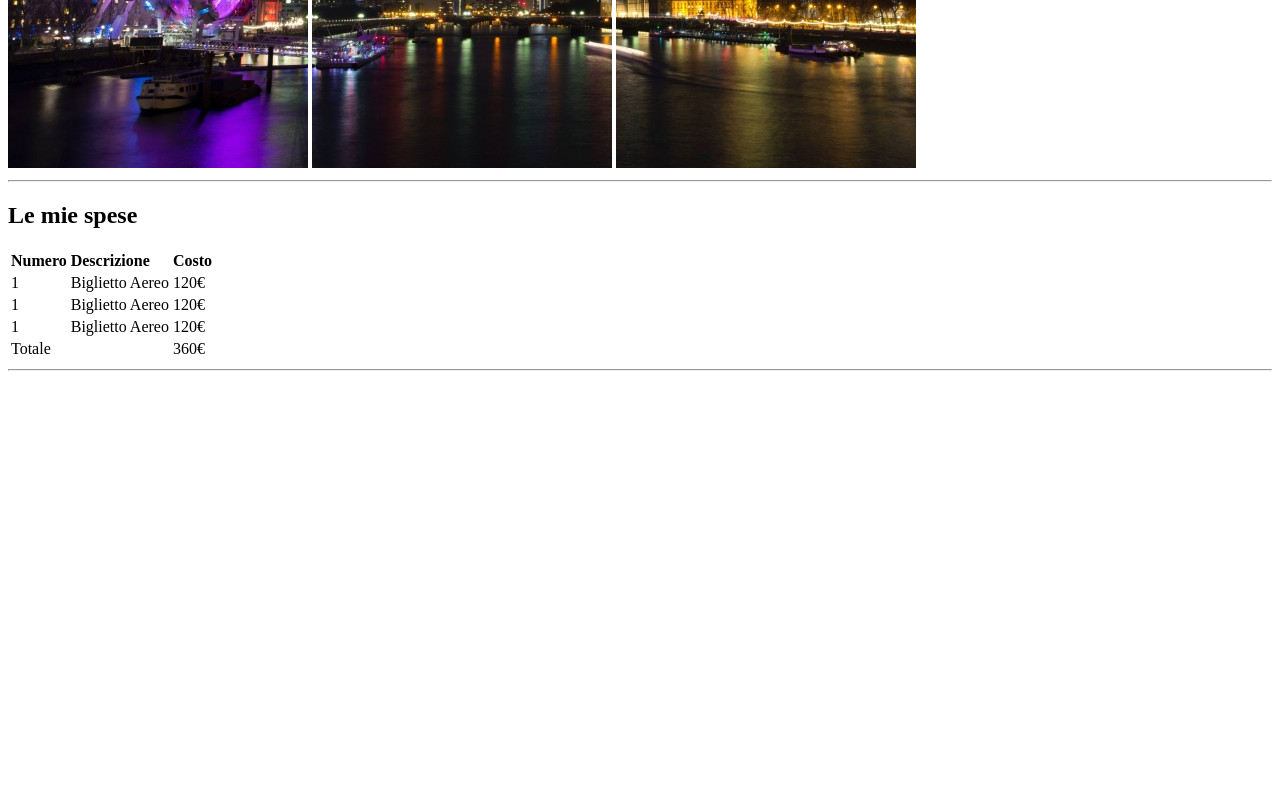
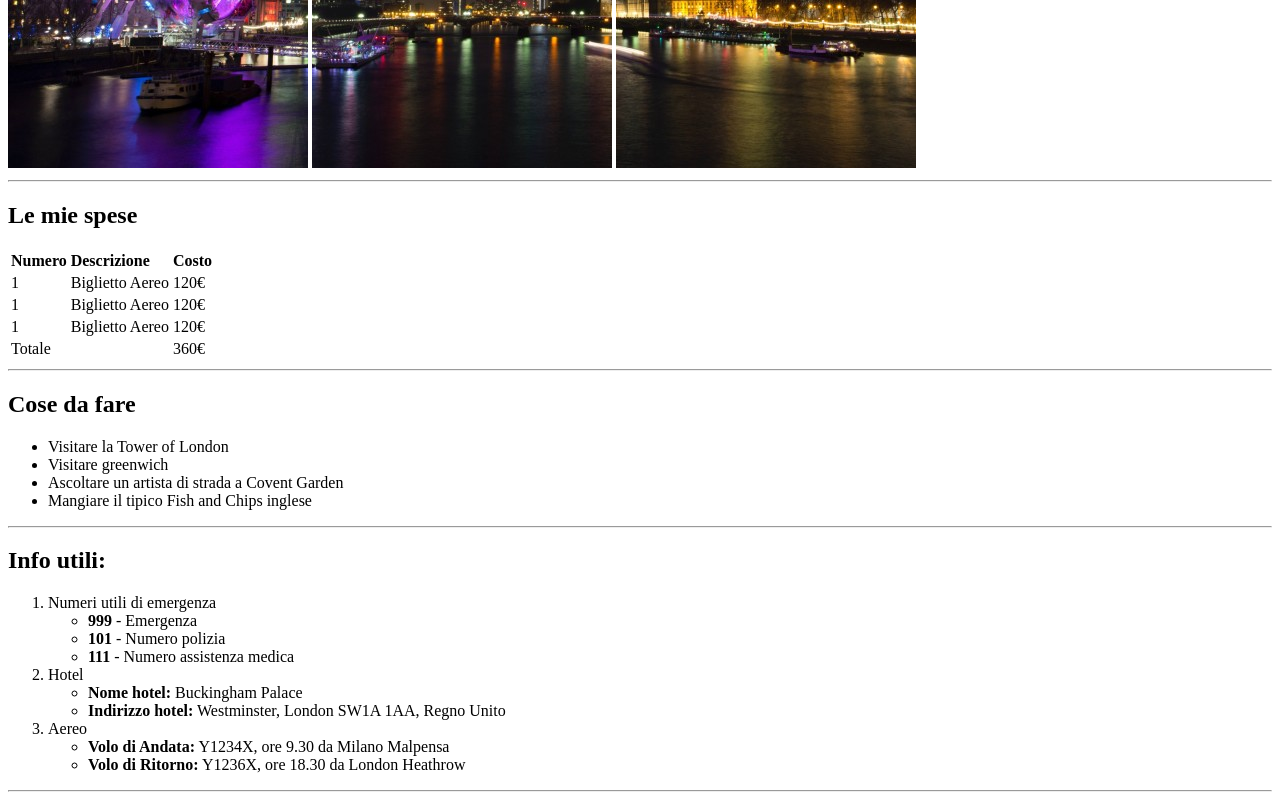
Before and after one commit to AlessandroMontenero/html-london-trip, a plain HTML site: page index.html in a window 1280 px wide. Shown: the part 512-1312 px from the top of the page. Before the commit the page ends 891 px from the top, so only its background shows below. Drawn offline with Linux system fonts and the light colour scheme.

Commit message:
added info section

```diff
--- a/index.html
+++ b/index.html
@@ -46,6 +46,57 @@
 
         <hr>
 
+        <h2>Cose da fare</h2>
+        <ul>
+            <li>Visitare la Tower of London</li>
+            <li>Visitare greenwich</li>
+            <li>Ascoltare un artista di strada a Covent Garden</li>
+            <li>Mangiare il tipico Fish and Chips inglese</li>
+        </ul>
+
+        <hr>
+
+        <h2>Info utili:</h2>
+        <ol>
+            <li>
+                 Numeri utili di emergenza
+                <ul>
+                    <li>
+                        <strong>999</strong> - Emergenza
+                    </li>
+                    <li>
+                        <strong>101</strong> - Numero polizia
+                    </li>
+                    <li>
+                        <strong>111</strong> - Numero assistenza medica
+                    </li>
+                </ul>
+            </li>
+            <li>
+                Hotel
+                <ul>
+                    <li>
+                        <strong>Nome hotel:</strong> Buckingham Palace
+                    </li>
+                    <li>
+                        <strong>Indirizzo hotel:</strong> Westminster, London SW1A 1AA, Regno Unito
+                    </li>
+                </ul>
+            </li>
+            <li>
+                Aereo
+                <ul>
+                    <li>
+                        <strong>Volo di Andata:</strong> Y1234X, ore 9.30 da Milano Malpensa
+                    </li>
+                    <li>
+                        <strong>Volo di Ritorno:</strong> Y1236X, ore 18.30 da London Heathrow
+                    </li>
+                </ul>
+            </li>
+        </ol>
+
+        <hr>
     </main>
 
 </body>
```
